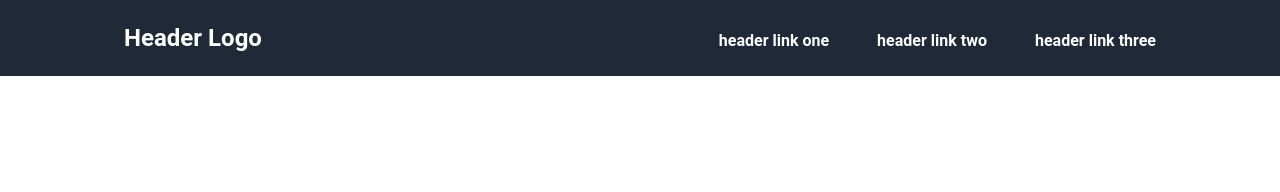
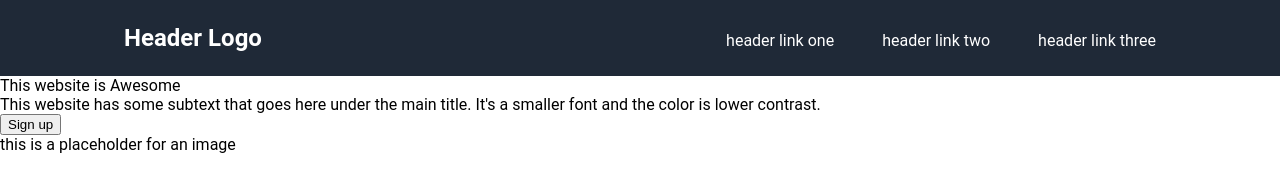
Before and after one commit to NayeemHoque/landing-page, a plain HTML site: page index.html in a window 1280 px wide. Drawn offline with Linux system fonts and the light colour scheme.

Commit message:
Add containers for Hero section
People get to see first impressions of the website

```diff
--- a/index.html
+++ b/index.html
@@ -17,5 +17,17 @@
                 <li><a href="https://google.com">header link three</a></li>
             </ul>
         </div>
+        <div class="hero">
+            <div class="hero-content-1">
+                <div class="heading">This website is Awesome</div>
+                <div class="paragraph">
+                    This website has some subtext that goes here under the main title. It's a smaller font and the color is lower contrast.
+                </div>
+                <button class="sign-up">Sign up</button>
+            </div>
+            <div class="hero-content-2">
+                this is a placeholder for an image
+            </div>
+        </div>
     </body>
 </html>
--- a/style.css
+++ b/style.css
@@ -28,6 +28,5 @@ ul {
 
 a {
     color: white;
-    font-weight: bold;
     text-decoration: none;
 }
```
